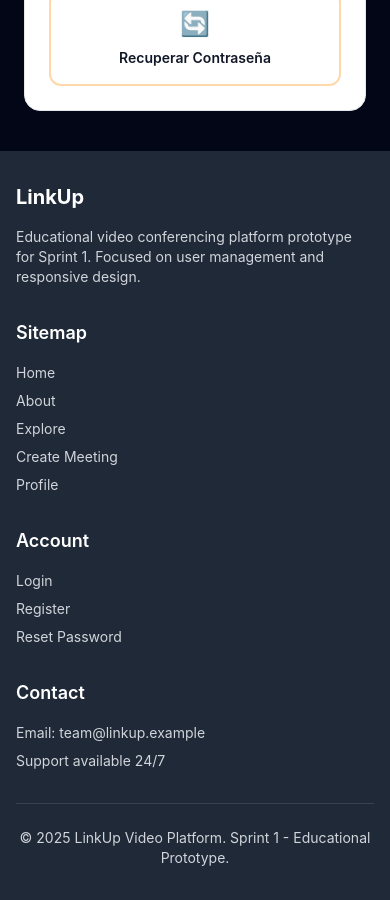
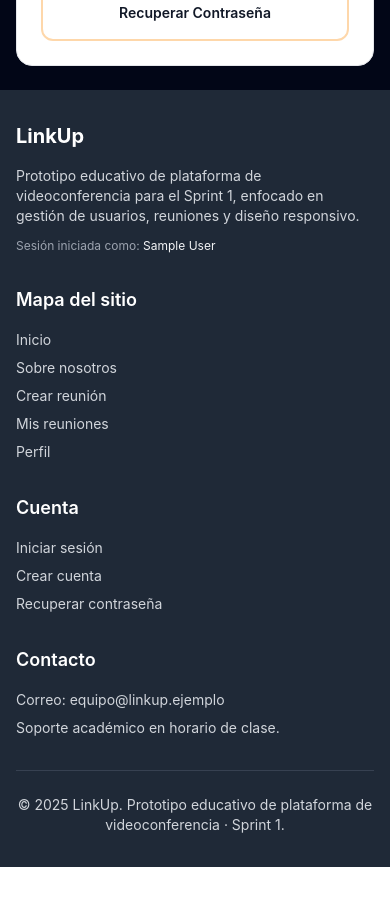
Before and after one commit to JuanSoto46/LinkUp-frontend, a React (Vite) app: page / in a window 390 px wide. Shown: the part 2580-3480 px from the top of the page. After the commit the page ends 3447 px from the top, so only its background shows below. Built offline with nearby package versions, Linux system fonts and the light colour scheme; no server answers; sample sign-in values are in the browser's storage.

Commit message:
Responsividad

```diff
--- a/src/App.tsx
+++ b/src/App.tsx
@@ -59,7 +59,7 @@ export default function App() {
         <Header />
 
         <main id="main" className="flex-1">
-          <div className="mx-auto max-w-6xl px-6 py-10">
+          <div className="mx-auto max-w-6xl px-4 py-6 sm:px-6 sm:py-8 lg:py-10">
             <Routes>
               {/* Public */}
               <Route path="/" element={<Home />} />
--- a/src/components/Footer.tsx
+++ b/src/components/Footer.tsx
@@ -1,4 +1,6 @@
 import { Link } from "react-router-dom";
+import { useEffect, useState } from "react";
+import { auth } from "../lib/firebase";
 
 /**
  * Footer component with sitemap and information
@@ -6,30 +8,50 @@ import { Link } from "react-router-dom";
  */
 export default function Footer() {
   const currentYear = new Date().getFullYear();
+  const [user, setUser] = useState(auth.currentUser);
+
+  useEffect(() => {
+    const unsubscribe = auth.onAuthStateChanged(setUser);
+    return unsubscribe;
+  }, []);
+
+  const displayName =
+    user?.displayName || user?.email || "Usuario";
 
   return (
     <footer className="bg-gray-800 text-white mt-auto">
       <div className="container mx-auto px-4 py-8">
         <div className="grid grid-cols-1 md:grid-cols-4 gap-8">
-          {/* Company Info */}
+          {/* Project info */}
           <div className="md:col-span-1">
             <h3 className="text-xl font-bold mb-4">LinkUp</h3>
             <p className="text-gray-300 text-sm">
-              Educational video conferencing platform prototype for Sprint 1.
-              Focused on user management and responsive design.
+              Prototipo educativo de plataforma de videoconferencia
+              para el Sprint 1, enfocado en gestión de usuarios,
+              reuniones y diseño responsivo.
             </p>
+            {user && (
+              <p className="text-xs text-gray-400 mt-3">
+                Sesión iniciada como:{" "}
+                <span className="text-gray-100">
+                  {displayName}
+                </span>
+              </p>
+            )}
           </div>
 
           {/* Sitemap */}
           <div>
-            <h4 className="font-semibold mb-4 text-lg">Sitemap</h4>
+            <h4 className="font-semibold mb-4 text-lg">
+              Mapa del sitio
+            </h4>
             <ul className="space-y-2 text-sm">
               <li>
                 <Link
                   to="/"
                   className="text-gray-300 hover:text-white transition-colors focus:outline-none focus:ring-2 focus:ring-white rounded"
                 >
-                  Home
+                  Inicio
                 </Link>
               </li>
               <li>
@@ -37,15 +59,7 @@ export default function Footer() {
                   to="/about"
                   className="text-gray-300 hover:text-white transition-colors focus:outline-none focus:ring-2 focus:ring-white rounded"
                 >
-                  About
-                </Link>
-              </li>
-              <li>
-                <Link
-                  to="/explore"
-                  className="text-gray-300 hover:text-white transition-colors focus:outline-none focus:ring-2 focus:ring-white rounded"
-                >
-                  Explore
+                  Sobre nosotros
                 </Link>
               </li>
               <li>
@@ -53,7 +67,15 @@ export default function Footer() {
                   to="/create-meeting"
                   className="text-gray-300 hover:text-white transition-colors focus:outline-none focus:ring-2 focus:ring-white rounded"
                 >
-                  Create Meeting
+                  Crear reunión
+                </Link>
+              </li>
+              <li>
+                <Link
+                  to="/meetings"
+                  className="text-gray-300 hover:text-white transition-colors focus:outline-none focus:ring-2 focus:ring-white rounded"
+                >
+                  Mis reuniones
                 </Link>
               </li>
               <li>
@@ -61,22 +83,22 @@ export default function Footer() {
                   to="/profile"
                   className="text-gray-300 hover:text-white transition-colors focus:outline-none focus:ring-2 focus:ring-white rounded"
                 >
-                  Profile
+                  Perfil
                 </Link>
               </li>
             </ul>
           </div>
 
-          {/* Authentication Links */}
+          {/* Authentication links */}
           <div>
-            <h4 className="font-semibold mb-4 text-lg">Account</h4>
+            <h4 className="font-semibold mb-4 text-lg">Cuenta</h4>
             <ul className="space-y-2 text-sm">
               <li>
                 <Link
                   to="/auth/login"
                   className="text-gray-300 hover:text-white transition-colors focus:outline-none focus:ring-2 focus:ring-white rounded"
                 >
-                  Login
+                  Iniciar sesión
                 </Link>
               </li>
               <li>
@@ -84,7 +106,7 @@ export default function Footer() {
                   to="/auth/register"
                   className="text-gray-300 hover:text-white transition-colors focus:outline-none focus:ring-2 focus:ring-white rounded"
                 >
-                  Register
+                  Crear cuenta
                 </Link>
               </li>
               <li>
@@ -92,26 +114,29 @@ export default function Footer() {
                   to="/auth/reset"
                   className="text-gray-300 hover:text-white transition-colors focus:outline-none focus:ring-2 focus:ring-white rounded"
                 >
-                  Reset Password
+                  Recuperar contraseña
                 </Link>
               </li>
             </ul>
           </div>
 
-          {/* Contact Info */}
+          {/* Contact info */}
           <div>
-            <h4 className="font-semibold mb-4 text-lg">Contact</h4>
+            <h4 className="font-semibold mb-4 text-lg">Contacto</h4>
             <address className="text-sm text-gray-300 not-italic">
-              <p className="mb-2">Email: team@linkup.example</p>
-              <p>Support available 24/7</p>
+              <p className="mb-2">
+                Correo: equipo@linkup.ejemplo
+              </p>
+              <p>Soporte académico en horario de clase.</p>
             </address>
           </div>
         </div>
 
-        {/* Bottom Bar */}
+        {/* Bottom bar */}
         <div className="border-t border-gray-700 mt-8 pt-6 text-center">
           <p className="text-gray-300 text-sm">
-            © {currentYear} LinkUp Video Platform. Sprint 1 - Educational Prototype.
+            © {currentYear} LinkUp. Prototipo educativo de
+            plataforma de videoconferencia · Sprint 1.
           </p>
         </div>
       </div>
--- a/src/components/Header.tsx
+++ b/src/components/Header.tsx
@@ -17,6 +17,10 @@ export default function Header() {
   }, []);
 
   const isAuthRoute = location.pathname.startsWith("/auth");
+  const isActive = (path: string) => location.pathname === path;
+
+  const displayName =
+    user?.displayName || user?.email || "Usuario";
 
   return (
     <header className="border-b border-slate-800 bg-slate-950/80 backdrop-blur-sm">
@@ -25,11 +29,14 @@ export default function Header() {
         <Link
           to="/"
           className="flex items-center gap-2 px-2 rounded-full focus:outline-none focus:ring-2 focus:ring-sky-500"
+          onClick={() => setIsMenuOpen(false)}
         >
           <div className="w-9 h-9 rounded-full bg-emerald-400 grid place-items-center text-slate-950 font-black">
             L
           </div>
-          <span className="font-bold tracking-wide text-slate-50">LinkUp</span>
+          <span className="font-bold tracking-wide text-slate-50">
+            LinkUp
+          </span>
         </Link>
 
         {/* Desktop nav */}
@@ -39,7 +46,7 @@ export default function Header() {
               <Link
                 to="/"
                 className={`hover:text-sky-400 ${
-                  location.pathname === "/" ? "text-sky-400" : ""
+                  isActive("/") ? "text-sky-400" : ""
                 }`}
               >
                 Inicio
@@ -48,23 +55,21 @@ export default function Header() {
               <Link
                 to="/about"
                 className={`hover:text-sky-400 ${
-                  location.pathname === "/about" ? "text-sky-400" : ""
+                  isActive("/about") ? "text-sky-400" : ""
                 }`}
               >
                 Sobre nosotros
               </Link>
 
               {user && (
-                <>
                 <Link
                   to="/meetings"
                   className={`hover:text-sky-400 ${
-                      location.pathname === "/meetings" ? "text-sky-400" : ""
+                    isActive("/meetings") ? "text-sky-400" : ""
                   }`}
                 >
-                    Mis reuniones
+                  Panel principal
                 </Link>
-                </>
               )}
             </>
           )}
@@ -87,12 +92,21 @@ export default function Header() {
               </>
             )
           ) : (
+            <>
+              {/* Sesión iniciada - desktop */}
+              <div className="hidden lg:flex flex-col items-end text-xs text-slate-300 max-w-[220px]">
+                <span>Sesión iniciada como</span>
+                <span className="text-slate-50 truncate">
+                  {displayName}
+                </span>
+              </div>
               <button
                 onClick={logout}
                 className="text-sm font-semibold px-5 py-2 rounded-full border border-red-500/70 text-red-200 hover:bg-red-500/10 focus:outline-none focus:ring-2 focus:ring-red-500 focus:ring-offset-2 focus:ring-offset-slate-950"
               >
                 Cerrar sesión
               </button>
+            </>
           )}
         </div>
 
@@ -112,52 +126,75 @@ export default function Header() {
       {/* Mobile menu */}
       {isMenuOpen && (
         <div className="md:hidden border-t border-slate-800 bg-slate-950">
-          <div className="mx-auto max-w-6xl px-6 py-4 flex flex-col gap-3 text-sm">
+          <div className="mx-auto max-w-6xl px-4 py-4 flex flex-col gap-3 text-sm">
             {!isAuthRoute && (
               <>
                 <Link
                   to="/"
                   onClick={() => setIsMenuOpen(false)}
-                  className="hover:text-sky-400"
+                  className={`px-2 py-1 rounded-lg ${
+                    isActive("/")
+                      ? "text-sky-400"
+                      : "hover:text-sky-400"
+                  }`}
                 >
                   Inicio
                 </Link>
+
                 <Link
                   to="/about"
                   onClick={() => setIsMenuOpen(false)}
-                  className="hover:text-sky-400"
+                  className={`px-2 py-1 rounded-lg ${
+                    isActive("/about")
+                      ? "text-sky-400"
+                      : "hover:text-sky-400"
+                  }`}
                 >
                   Sobre nosotros
                 </Link>
 
                 {user && (
-                  <>
                   <Link
                     to="/meetings"
                     onClick={() => setIsMenuOpen(false)}
-                      className="hover:text-sky-400"
+                    className={`px-2 py-1 rounded-lg ${
+                      isActive("/meetings")
+                        ? "text-sky-400"
+                        : "hover:text-sky-400"
+                    }`}
                   >
-                      Mis reuniones
+                    Panel principal
                   </Link>
-                    <Link
-                      to="/explore"
-                      onClick={() => setIsMenuOpen(false)}
-                      className="hover:text-sky-400"
-                    >
-                      Explorar
-                    </Link>
-                  </>
                 )}
               </>
             )}
 
-            {!user ? (
+            {user ? (
+              <>
+                {/* Sesión iniciada - mobile */}
+                <p className="text-xs text-slate-300 mt-2">
+                  Sesión iniciada como{" "}
+                  <span className="text-slate-50">
+                    {displayName}
+                  </span>
+                </p>
+                <button
+                  onClick={() => {
+                    setIsMenuOpen(false);
+                    logout();
+                  }}
+                  className="mt-1 px-4 py-2 rounded-xl border border-red-500/70 text-red-200 hover:bg-red-500/10 text-left"
+                >
+                  Cerrar sesión
+                </button>
+              </>
+            ) : (
               !isAuthRoute && (
                 <>
                   <Link
                     to="/auth/login"
                     onClick={() => setIsMenuOpen(false)}
-                    className="px-4 py-2 rounded-xl border border-slate-700 hover:bg-slate-900"
+                    className="px-4 py-2 rounded-xl border border-slate-700 hover:bg-slate-900 text-center"
                   >
                     Iniciar sesión
                   </Link>
@@ -170,16 +207,6 @@ export default function Header() {
                   </Link>
                 </>
               )
-            ) : (
-              <button
-                onClick={() => {
-                  setIsMenuOpen(false);
-                  logout();
-                }}
-                className="px-4 py-2 rounded-xl border border-red-500/70 text-red-200 hover:bg-red-500/10 text-left"
-              >
-                Cerrar sesión
-              </button>
             )}
           </div>
         </div>
--- a/src/layouts/DashboardLayout.tsx
+++ b/src/layouts/DashboardLayout.tsx
@@ -19,7 +19,6 @@ export default function DashboardLayout({ children }: { children: ReactNode }) {
     return unsubscribe;
   }, [navigate]);
 
-
   const navItems = [
     { to: "/meetings", label: "Mis reuniones" },
     { to: "/profile", label: "Mi perfil" },
@@ -27,8 +26,49 @@ export default function DashboardLayout({ children }: { children: ReactNode }) {
   ];
 
   return (
-    <div className="flex gap-8">
-      {/* Sidebar */}
+    <div className="flex flex-col md:flex-row gap-6 md:gap-8">
+      {/* Navegación superior en móvil */}
+      <div className="md:hidden mb-2">
+        <div className="flex gap-2 overflow-x-auto pb-1">
+          {navItems.map((item) => {
+            const active = location.pathname === item.to;
+            return (
+              <button
+                key={item.to}
+                onClick={() => navigate(item.to)}
+                className={`px-4 py-2 rounded-full text-xs whitespace-nowrap border transition ${
+                  active
+                    ? "bg-sky-600 border-sky-500 text-white"
+                    : "bg-slate-900 border-slate-700 text-slate-200 hover:bg-slate-800"
+                }`}
+              >
+                {item.label}
+              </button>
+            );
+          })}
+
+          {/* Accesos rápidos adicionales */}
+          <button
+            onClick={() => navigate("/call")}
+            className={`px-4 py-2 rounded-full text-xs whitespace-nowrap border transition ${
+              location.pathname === "/call"
+                ? "bg-emerald-500 border-emerald-400 text-slate-950 font-semibold"
+                : "bg-slate-900 border-slate-700 text-slate-200 hover:bg-slate-800"
+            }`}
+          >
+            Llamada (demo)
+          </button>
+
+          <button
+            onClick={() => navigate("/about")}
+            className="px-4 py-2 rounded-full text-xs whitespace-nowrap border border-slate-700 bg-slate-900 text-slate-200 hover:bg-slate-800 transition"
+          >
+            Sobre nosotros
+          </button>
+        </div>
+      </div>
+
+      {/* Sidebar solo en pantallas medianas en adelante */}
       <aside className="hidden md:flex w-64 shrink-0 flex-col rounded-2xl border border-slate-800 bg-[#050816] p-5 h-[calc(100vh-8rem)] sticky top-24">
         <nav className="flex-1 space-y-2">
           {navItems.map((item) => {
@@ -88,8 +128,10 @@ export default function DashboardLayout({ children }: { children: ReactNode }) {
         </div>
       </aside>
 
-      {/* Content */}
-      <section className="flex-1">{children}</section>
+      {/* Contenido: se adapta al ancho disponible */}
+      <section className="flex-1 min-w-0">
+        {children}
+      </section>
     </div>
   );
 }
```
Lines whose indentation alone changed are shown as unchanged.
